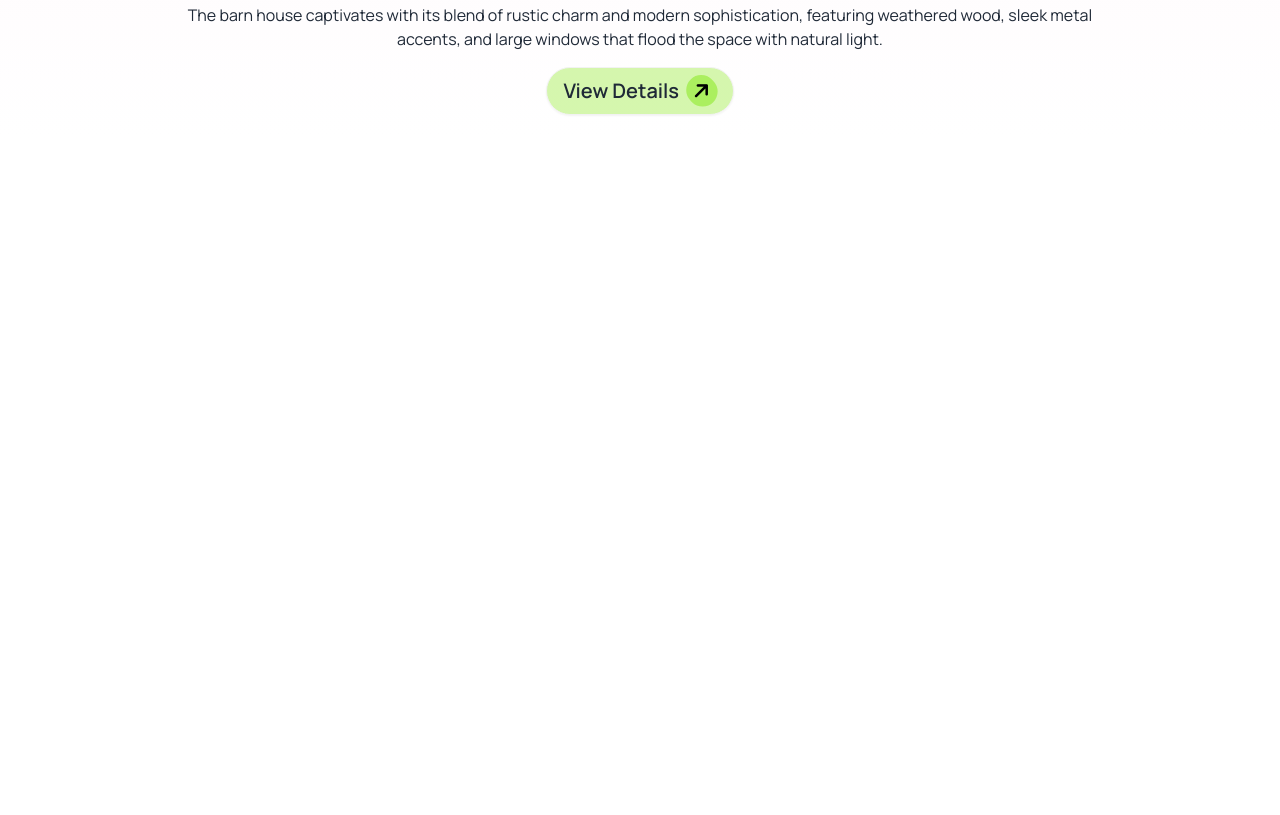
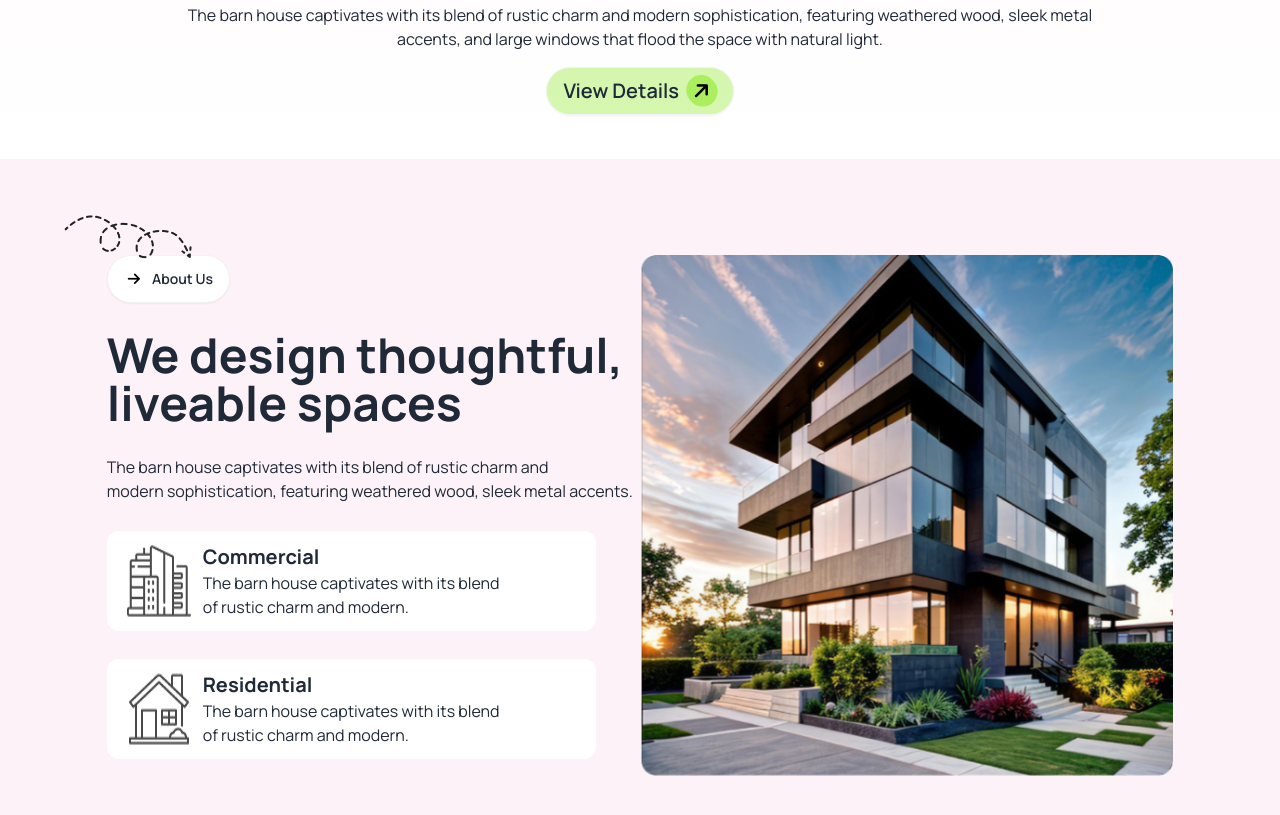
Before and after one commit to rashidul-islam9/Assingment3-Solution, a plain HTML site: page index.html in a window 1280 px wide. Shown: the part 623-1438 px from the top of the page. Before the commit the page ends 800 px from the top, so only its background shows below. Drawn offline with nearby package versions, Linux system fonts and the light colour scheme.

Commit message:
about us part done

```diff
--- a/index.html
+++ b/index.html
@@ -28,7 +28,8 @@
               colors: {
                 clifford: '#da373d',
                 primary : '#ABEF5F',
-                bg:'linear-gradient(0.00deg, rgb(255, 255, 255),rgba(255, 255, 255, 0) 100%);' ,
+                doll :'#1E1E1E',
+
               }
             }
           }
@@ -107,8 +108,59 @@
 </section>
 
 
+ </section>
 
- </section>
+
+ <!-- about us part -->
+
+ <section class="w-full bg-pink-50 mt-5">
+
+ <img class="hidden lg:absolute lg:block lg:pl-16 lg:pt-14" src="./assets/Vector.png" alt="">
+
+   <div class="w-10/12 mx-auto py-24 lg:flex">
+
+    <!-- left side -->
+
+      <div class="flex-1">
+
+        <div class=" text-center lg:text-left">
+          <button class="btn bg-white  rounded-3xl"> <i class="fa-solid fa-arrow-right  text-black p-1 selection:rounded-2xl px-1 py-0 my-auto"></i> About Us
+          </button>
+      </div>
+
+      <div>
+        <h2 class="lg:text-5xl text-3xl font-bold my-7 text-center lg:text-left">We design thoughtful, <br> liveable spaces</h2>
+        <p class="my-6 text-center lg:text-left">The barn house captivates with its blend of rustic charm and <br>
+          modern sophistication, featuring weathered wood, sleek metal accents.</p>
+      </div>
+
+      <div  class="flex bg-white py-5 lg:py-3 px-5 rounded-xl w-full lg:w-11/12 my-7">
+        <img src="./assets/commercial.png" alt="">
+        <div class="pl-3">
+          <h2 class="font-bold text-xl">Commercial</h2>
+          <p>The barn house captivates with its blend <br> of rustic charm and modern.</p>
+        </div>
+      </div>
+
+      <div  class="flex bg-white py-5 lg:py-3 px-5 rounded-xl w-full lg:w-11/12 my-7">
+        <img src="./assets/residential.png" alt="">
+        <div class="pl-3">
+          <h2 class="font-bold text-xl">Residential</h2>
+          <p>The barn house captivates with its blend <br> of rustic charm and modern.</p>
+        </div>
+      </div>
+
+
+      </div>
+
+    <!-- right side -->
+
+    <div class="flex-1  ">
+      <img src="./assets/Rectangle.png" alt="">
+    </div>
+
+   </div>
+</section>
 
 </body>
 </html>
```
